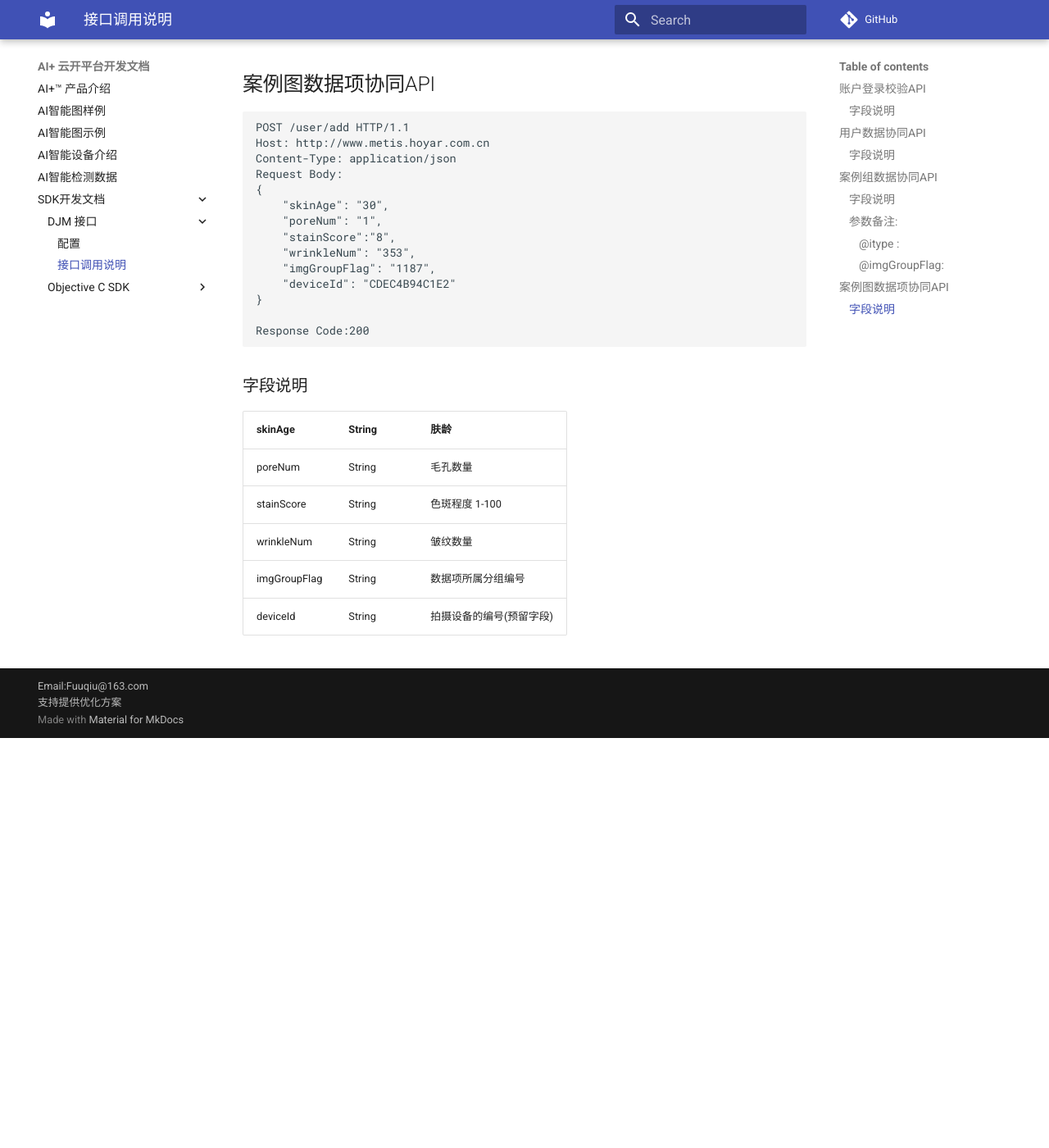
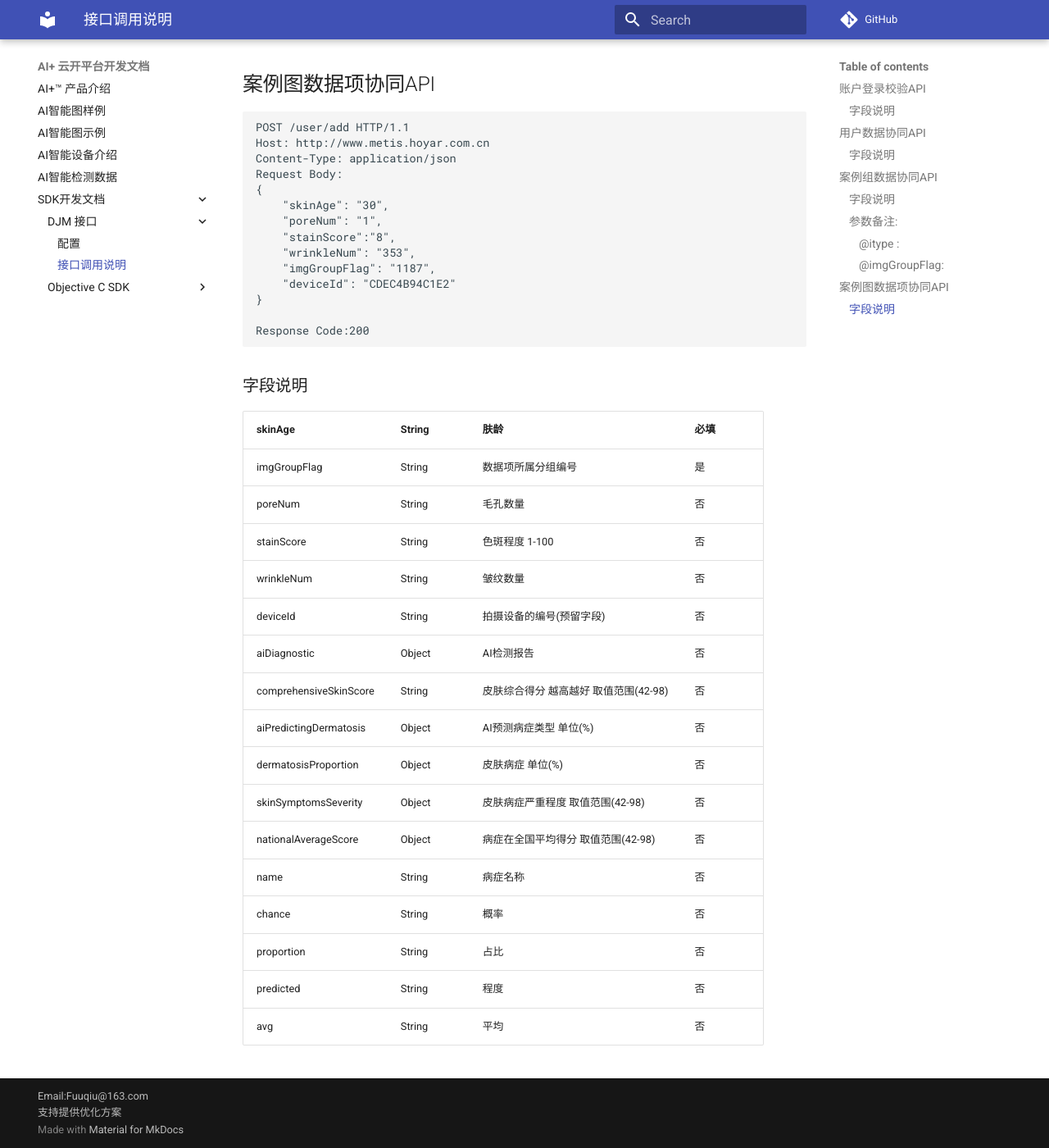
Before and after one commit to fuuqiu/metis, an MkDocs documentation site: the page built from docs/SDK开发文档/DJM 接口/2.接口调用说明.md, in a window 1280 px wide and 1400 px high, scrolled down 2636 px. Shown: the whole window at 82% size. Built offline with MkDocs 1.6.1 and Material for MkDocs 9.7.7, drawn with Linux system fonts in a browser that asks for light colours; comment, search, counter and statistics services are not loaded; before the commit the page ends 3536 px from its top, so only the background shows below that.

Commit message:
Update 2.接口调用说明.md

```diff
--- a/docs/SDK开发文档/DJM 接口/2.接口调用说明.md
+++ b/docs/SDK开发文档/DJM 接口/2.接口调用说明.md
@@ -30,11 +30,11 @@ Response Body:
 
 ### 字段说明
 
-| success   | boolean | true 成功\|false 失败 |
-| --------- | ------- | --------------------- |
-| shopname  | String  | 店铺名称              |
-| telephone | String  | 联系电话              |
-| address   | String  | 店铺地址              |
+| success   | boolean | true 成功\|false 失败 | 必填 |
+| --------- | ------- | --------------------- | ---- |
+| shopname  | String  | 店铺名称              | 否 |
+| telephone | String  | 联系电话              | 否 |
+| address   | String  | 店铺地址              | 否 |
 
 
 
@@ -60,14 +60,14 @@ Response Code:200
 
 ### 字段说明
 
-| shopAccount  | String | 该顾客所属门店的账号   |
-| ------------ | ------ | ---------------------- |
-| customerName | String | 顾客姓名               |
-| customerFlag | String | 顾客编号(在全脸中唯一) |
-| sex          | String | 性别                   |
-| age          | String | 年龄                   |
-| birthday     | String | 生日                   |
-| telphone     | String | 电话                   |
+| shopAccount  | String | 该顾客所属门店的账号   |  必填 |
+| ------------ | ------ | ---------------------- | ---- |
+| customerName | String | 顾客姓名               | 是 |
+| customerFlag | String | 顾客编号(在全脸中唯一) | 是 |
+| sex          | String | 性别                   | 否 |
+| age          | String | 年龄                   | 否 |
+| birthday     | String | 生日                   | 否 |
+| telphone     | String | 电话                   | 否 |
 
 
 
@@ -91,13 +91,13 @@ Response Code:200
 
 ### 字段说明
 
-| imgUrl                     | String | 诊断图片路径     |
-| -------------------------- | ------ | ---------------- |
-| itype @itype               | String | 图片的诊断类型   |
-| remark                     | String | 图片备注         |
-| deviceId                   | String | 拍摄设备的编号(预留字段)   |
-| customerFlag               | String | 图片所属顾客编号 |
-| imgGroupFlag @imgGroupFlag | String | 图片所属分组编号 |
+| imgUrl                     | String | 诊断图片路径     |  必填 |
+| -------------------------- | ------ | ---------------- | ---- |
+| itype @itype               | String | 图片的诊断类型   | 是 |
+| remark                     | String | 图片备注         | 否 |
+| deviceId                   | String | 拍摄设备的编号(预留字段)   | 否 |
+| customerFlag               | String | 图片所属顾客编号 | 是 |
+| imgGroupFlag @imgGroupFlag | String | 图片所属分组编号 | 是 |
 
 ### 参数备注:
 
@@ -132,10 +132,21 @@ Response Code:200
 
 ### 字段说明
 
-| skinAge  | String | 肤龄   |
-| ------------ | ------ | ---------------------- |
-| poreNum | String | 毛孔数量               |
-| stainScore | String | 色斑程度 1-100 |
-| wrinkleNum          | String | 皱纹数量                   |
-| imgGroupFlag          | String | 数据项所属分组编号                   |
-| deviceId     | String | 拍摄设备的编号(预留字段)                   |
+| skinAge  | String | 肤龄   | 必填 |
+| ------------ | ------ | ---------------------- | ---- |
+| imgGroupFlag          | String | 数据项所属分组编号                   | 是 |
+| poreNum | String | 毛孔数量               | 否 |
+| stainScore | String | 色斑程度 1-100 | 否 |
+| wrinkleNum          | String | 皱纹数量                   | 否 |
+| deviceId     | String | 拍摄设备的编号(预留字段)                   | 否 |
+| aiDiagnostic          | Object | AI检测报告                   | 否 |
+| comprehensiveSkinScore          | String | 皮肤综合得分 越高越好 取值范围(42-98)                   | 否 |
+| aiPredictingDermatosis          | Object | AI预测病症类型 单位(%)                   | 否 |
+| dermatosisProportion          | Object | 皮肤病症 单位(%)                   | 否 |
+| skinSymptomsSeverity          | Object | 皮肤病症严重程度 取值范围(42-98)                   | 否 |
+| nationalAverageScore          | Object | 病症在全国平均得分 取值范围(42-98)                   | 否 |
+| name          | String | 病症名称                   | 否 |
+| chance          | String | 概率                   | 否 |
+| proportion          | String | 占比                   | 否 |
+| predicted          | String | 程度                   | 否 |
+| avg          | String | 平均                   | 否 |
```
